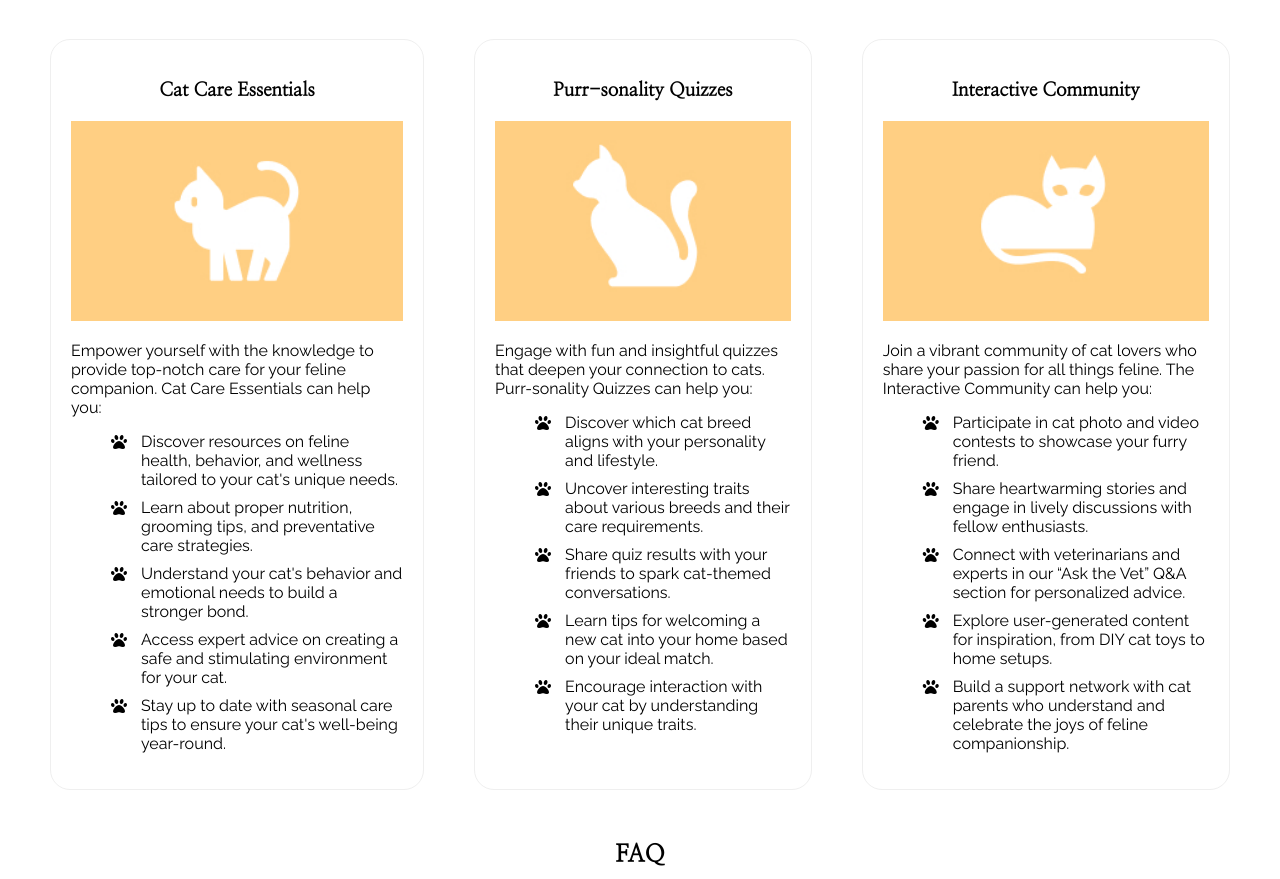
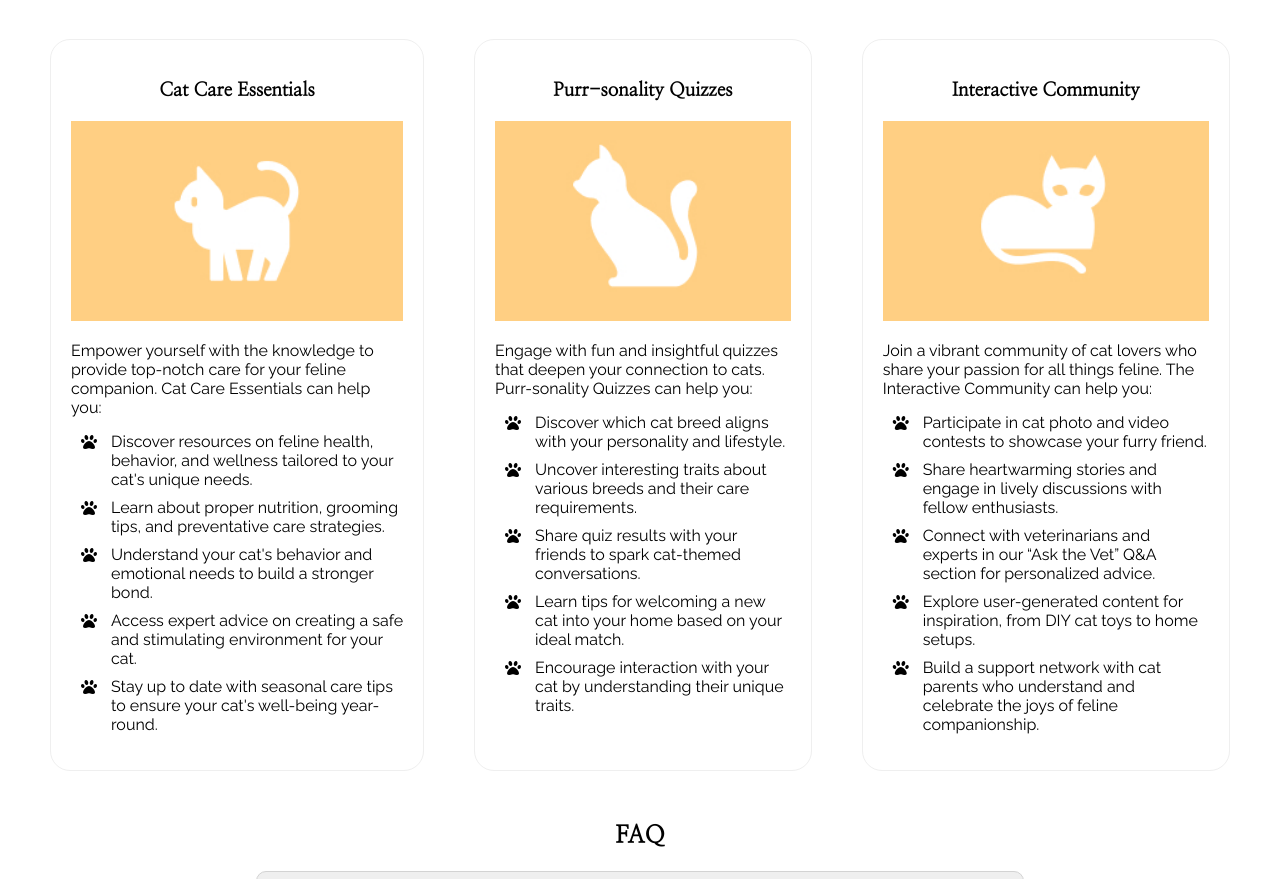
Before and after one commit to mwojciechowski-sddcd/COMM672_assignmentM11, a plain HTML site: page beginning/features.html in a window 1280 px wide. Shown: the part 202-1081 px from the top of the page. Drawn offline with Linux system fonts and the light colour scheme.

Commit message:
Fixed a few minor issues like the ul at the top of features having paws

```diff
--- a/beginning/css/styles.css
+++ b/beginning/css/styles.css
@@ -411,6 +411,8 @@ footer {
 }
 .q:hover, .l:hover {
     background-color: grey;
+}
+.l:hover {
     cursor: pointer;
 }
 .box:checked ~ .a {
--- a/beginning/features.html
+++ b/beginning/features.html
@@ -26,15 +26,16 @@
         }
 
         li div {
-            margin-left: 30px;
+            margin-left: 0px;
             margin-top: -20px;
             margin-bottom: 10px;
         }
 
-        ul li::before {
+        .paw > li::before {
             content: "\f1b0";
             font-family: "FontAwesome";
             padding-right: 10px;
+            margin-left: -30px;
         }
 
         /*
@@ -83,7 +84,7 @@
                 <h3>Cat Care Essentials</h3>
                 <p><img src="images/cat-care.jpg" alt="cat care"/></p>
                 <p>Empower yourself with the knowledge to provide top-notch care for your feline companion. Cat Care Essentials can help you:</p>
-                <ul>
+                <ul class="paw">
                     <li><div>Discover resources on feline health, behavior, and wellness tailored to your cat's unique needs.</div></li>
                     <li><div>Learn about proper nutrition, grooming tips, and preventative care strategies.</div></li>
                     <li><div>Understand your cat's behavior and emotional needs to build a stronger bond.</div></li>
@@ -95,7 +96,7 @@
                 <h3>Purr-sonality Quizzes</h3>
                 <p><img src="images/cat-quizzes.jpg" alt="cat quizzes"/></p>
                 <p>Engage with fun and insightful quizzes that deepen your connection to cats. Purr-sonality Quizzes can help you:</p>
-                <ul>
+                <ul class="paw">
                     <li><div>Discover which cat breed aligns with your personality and lifestyle.</div></li>
                     <li><div>Uncover interesting traits about various breeds and their care requirements.</div></li>
                     <li><div>Share quiz results with your friends to spark cat-themed conversations.</div></li>
@@ -107,7 +108,7 @@
                 <h3>Interactive Community</h3>
                 <p><img src="images/cat-community.jpg" alt="cat community"/></p>
                 <p>Join a vibrant community of cat lovers who share your passion for all things feline. The Interactive Community can help you:</p>
-                <ul>
+                <ul class="paw">
                     <li><div>Participate in cat photo and video contests to showcase your furry friend.</div></li>
                     <li><div>Share heartwarming stories and engage in lively discussions with fellow enthusiasts.</div></li>
                     <li><div>Connect with veterinarians and experts in our “Ask the Vet” Q&A section for personalized advice.</div></li>
```
